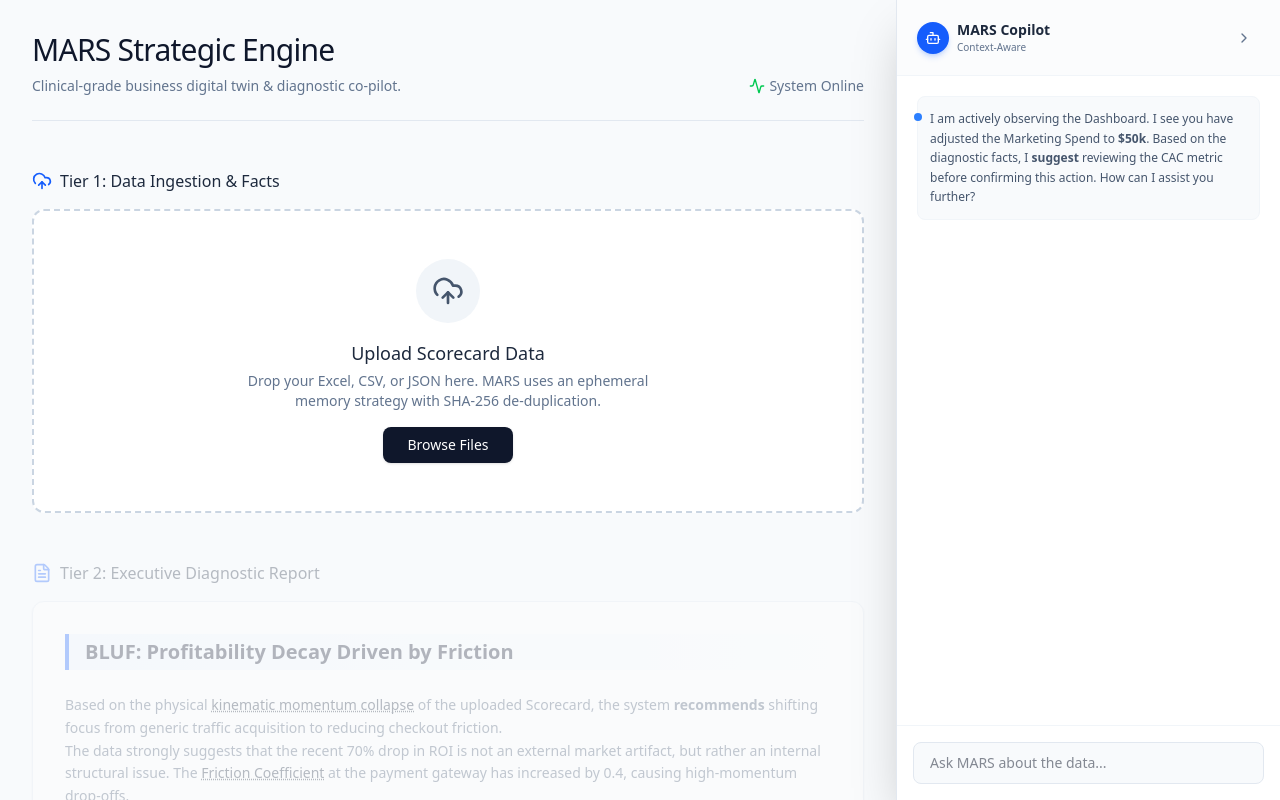
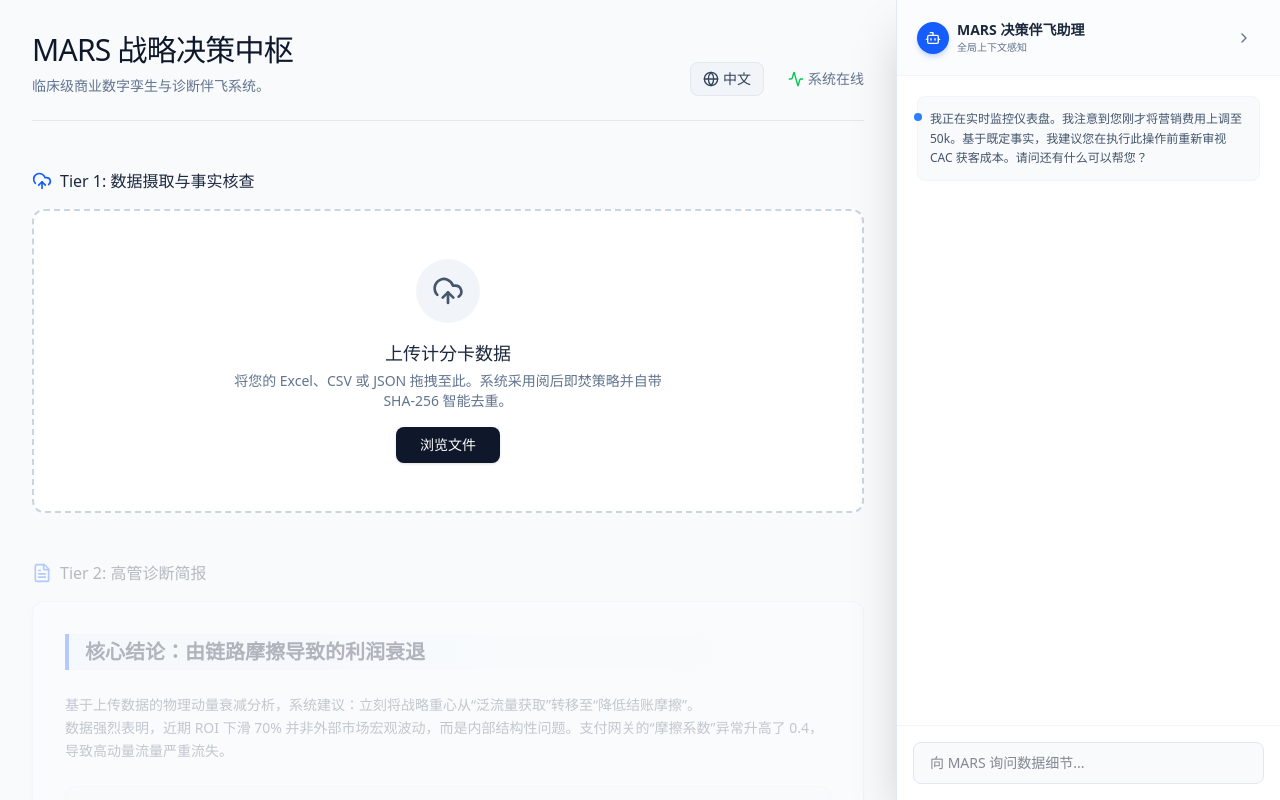
Before and after one commit to kevinkangjian123/Project_Earth, a Next.js app in the folder frontend/: page / in a window 1280 px wide. Both pictures are taken after a click on the button 1220 px from the left and 740 px from the top of the page. Shown: the top 800 px of the page. Built offline with nearby package versions, Linux system fonts and the light colour scheme.

Commit message:
feat: complete pure bilingual UI architecture and fix Zeabur Caddy fetch timeout errors

```diff
--- a/frontend/src/app/page.tsx
+++ b/frontend/src/app/page.tsx
@@ -12,17 +12,15 @@ import {
   ChevronRight,
   Info,
   CheckCircle2,
-  AlertTriangle
+  AlertTriangle,
+  Globe
 } from "lucide-react";
 import { FileUploader } from "@/components/FileUploader";
+import { dict, Language } from "@/lib/i18n";
 
-// --- Mock Data Types ---
 type Fact = { id: string; label: string; value: string; trend: 'up' | 'down' | 'neutral' };
 type Metric = { id: string; name: string; type: 'active' | 'passive'; value: number; unit: string; description: string };
 
-// --- UI Components ---
-
-// 1. Tooltip Wrapper (for professional term explanations)
 const Tooltip = ({ children, text }: { children: React.ReactNode, text: string }) => (
   <div className="group relative inline-block">
     {children}
@@ -34,61 +32,67 @@ const Tooltip = ({ children, text }: { children: React.ReactNode, text: string }
 );
 
 export default function Dashboard() {
-  // State
+  const [lang, setLang] = useState<Language>('zh');
+  const t = dict[lang];
+
   const [hasUploaded, setHasUploaded] = useState(false);
   const [isAgentOpen, setIsAgentOpen] = useState(false);
 
-  // Simulator State (Active Metrics)
   const [marketingSpend, setMarketingSpend] = useState(50);
   const [discountRate, setDiscountRate] = useState(15);
 
-  // Mock Facts (Top Tier)
   const facts: Fact[] = [
     { id: '1', label: 'GMV (YTD)', value: '$12.4M', trend: 'down' },
     { id: '2', label: 'CAC', value: '$45.20', trend: 'up' },
     { id: '3', label: 'Retention', value: '42%', trend: 'neutral' },
   ];
 
-  // Mock Simulator Metrics (Bottom Tier)
   const metrics: Metric[] = [
-    { id: 'm1', name: 'Marketing Spend', type: 'active', value: marketingSpend, unit: 'k', description: '可人为调控的市场投放预算' },
-    { id: 'm2', name: 'Discount Rate', type: 'active', value: discountRate, unit: '%', description: '全渠道平均价格折扣率' },
-    { id: 'm3', name: 'Macro Economy', type: 'passive', value: 2.1, unit: '%', description: 'GDP 预期增速 (客观决定，不可干预)' },
-    { id: 'm4', name: 'Competitor Traffic', type: 'passive', value: +15, unit: '%', description: '竞品自然流量涌入 (客观决定，不可干预)' },
+    { id: 'm1', name: t.m1_name, type: 'active', value: marketingSpend, unit: 'k', description: t.m1_desc },
+    { id: 'm2', name: t.m2_name, type: 'active', value: discountRate, unit: '%', description: t.m2_desc },
+    { id: 'm3', name: t.m3_name, type: 'passive', value: 2.1, unit: '%', description: t.m3_desc },
+    { id: 'm4', name: t.m4_name, type: 'passive', value: +15, unit: '%', description: t.m4_desc },
   ];
 
   return (
     <div className="min-h-screen flex bg-[var(--background)] text-[var(--foreground)] selection:bg-blue-100 selection:text-blue-900">
 
-      {/* Main Dashboard Area */}
       <main className={`flex-1 transition-all duration-500 ease-in-out ${isAgentOpen ? 'mr-96' : 'mr-0'}`}>
         <div className="max-w-6xl mx-auto p-8 space-y-12">
 
-          {/* Header */}
           <header className="flex justify-between items-end border-b border-slate-200 pb-6">
             <div>
-              <h1 className="text-3xl font-light tracking-tight text-slate-900">MARS Strategic Engine</h1>
-              <p className="text-slate-500 mt-2 text-sm">Clinical-grade business digital twin & diagnostic co-pilot.</p>
+              <h1 className="text-3xl font-light tracking-tight text-slate-900">{t.headerTitle}</h1>
+              <p className="text-slate-500 mt-2 text-sm">{t.headerSubtitle}</p>
             </div>
-            <div className="flex space-x-3 text-sm text-slate-500">
-              <span className="flex items-center"><Activity className="w-4 h-4 mr-1 text-green-500" /> System Online</span>
+            <div className="flex space-x-6 text-sm text-slate-500 items-center">
+
+              <button
+                onClick={() => setLang(lang === 'en' ? 'zh' : 'en')}
+                className="flex items-center space-x-1 px-3 py-1.5 bg-slate-100 hover:bg-slate-200 rounded-lg transition-colors text-slate-700 font-medium border border-slate-200"
+              >
+                <Globe className="w-4 h-4 mr-1" />
+                <span>{lang === 'en' ? 'EN' : '中文'}</span>
+              </button>
+
+              <span className="flex items-center"><Activity className="w-4 h-4 mr-1 text-green-500" /> {t.systemOnline}</span>
             </div>
           </header>
 
-          {/* TIER 1: Upload & Fact Check (体检表) */}
           <section className="space-y-4">
             <div className="flex items-center space-x-2 text-slate-800 font-medium">
               <UploadCloud className="w-5 h-5 text-blue-600" />
-              <h2>Tier 1: Data Ingestion & Facts</h2>
+              <h2>{t.tier1Title}</h2>
             </div>
 
             {!hasUploaded ? (
-              <FileUploader onUploadSuccess={(data) => {
-                console.log("[UI] Received Facts from Engine:", data);
-                // Here we would dynamically update the `facts` state.
-                // For MVP testing, we'll just trigger the UI transition.
-                setHasUploaded(true);
-              }} />
+              <FileUploader
+                lang={lang}
+                onUploadSuccess={(data) => {
+                  console.log("[UI] Received Facts from Engine:", data);
+                  setHasUploaded(true);
+                }}
+              />
             ) : (
               <motion.div
                 initial={{ opacity: 0, y: 10 }} animate={{ opacity: 1, y: 0 }}
@@ -109,55 +113,48 @@ export default function Dashboard() {
             )}
           </section>
 
-          {/* TIER 2: Diagnostic Report (确诊区) */}
           <section className={`space-y-4 transition-opacity duration-700 ${hasUploaded ? 'opacity-100' : 'opacity-30 pointer-events-none'}`}>
             <div className="flex items-center space-x-2 text-slate-800 font-medium">
               <FileText className="w-5 h-5 text-blue-600" />
-              <h2>Tier 2: Executive Diagnostic Report</h2>
+              <h2>{t.tier2Title}</h2>
             </div>
 
             <div className="bg-white rounded-xl border border-slate-200 shadow-sm p-8 space-y-6">
               <div className="border-l-4 border-blue-600 pl-4 py-1 bg-gradient-to-r from-blue-50 to-transparent">
-                <h3 className="text-xl font-semibold text-slate-900">BLUF: Profitability Decay Driven by Friction</h3>
+                <h3 className="text-xl font-semibold text-slate-900">{t.blufTitle}</h3>
               </div>
 
               <div className="prose prose-slate max-w-none text-slate-600 text-sm leading-relaxed">
-                <p>
-                  Based on the physical <Tooltip text="P=M*A. A physics-based method to filter out noise and find the root cause."><span className="underline decoration-dotted cursor-help text-slate-800 font-medium">kinematic momentum collapse</span></Tooltip> of the uploaded Scorecard, the system <strong>recommends</strong> shifting focus from generic traffic acquisition to reducing checkout friction.
-                </p>
-                <p>
-                  The data strongly suggests that the recent 70% drop in ROI is not an external market artifact, but rather an internal structural issue. The <Tooltip text="A measure of resistance in the customer journey"><span className="underline decoration-dotted cursor-help text-slate-800 font-medium">Friction Coefficient</span></Tooltip> at the payment gateway has increased by 0.4, causing high-momentum drop-offs.
-                </p>
+                <p>{t.blufPara1}</p>
+                <p>{t.blufPara2}</p>
               </div>
 
               <div className="bg-slate-50 p-4 rounded-lg border border-slate-100 flex items-start space-x-3">
                 <CheckCircle2 className="w-5 h-5 text-green-600 shrink-0 mt-0.5" />
                 <p className="text-xs text-slate-500">
-                  <strong className="text-slate-700">Fact-Check Status:</strong> 100% grounded. All conclusions trace back to the Ephemeral Fact Cards above. XML System Harness actively prevented hallucination of external competitor actions.
+                  <strong className="text-slate-700">{t.factCheckStatus}</strong> {t.factCheckDesc}
                 </p>
               </div>
             </div>
           </section>
 
-          {/* TIER 3: Strategic Simulator (战略模拟器) */}
           <section className={`space-y-4 pb-20 transition-opacity duration-700 delay-100 ${hasUploaded ? 'opacity-100' : 'opacity-30 pointer-events-none'}`}>
             <div className="flex items-center space-x-2 text-slate-800 font-medium">
               <SlidersHorizontal className="w-5 h-5 text-blue-600" />
-              <h2>Tier 3: Strategic Simulator</h2>
+              <h2>{t.tier3Title}</h2>
             </div>
 
             <div className="grid grid-cols-1 md:grid-cols-2 gap-6">
-              {/* Active Metrics */}
               <div className="bg-white rounded-xl border border-slate-200 shadow-sm p-6 space-y-6">
                 <h3 className="text-sm font-semibold text-slate-800 flex justify-between">
-                  <span>Active Metrics</span>
-                  <span className="text-xs font-normal text-slate-400">Controllable</span>
+                  <span>{t.activeMetrics}</span>
+                  <span className="text-xs font-normal text-slate-400">{t.controllable}</span>
                 </h3>
 
                 <div className="space-y-5">
                   <div>
                     <div className="flex justify-between text-xs mb-2">
-                      <span className="text-slate-600 font-medium">Marketing Spend</span>
+                      <span className="text-slate-600 font-medium">{t.m1_name}</span>
                       <span className="text-blue-600 font-semibold">${marketingSpend}k</span>
                     </div>
                     <input
@@ -169,7 +166,7 @@ export default function Dashboard() {
 
                   <div>
                     <div className="flex justify-between text-xs mb-2">
-                      <span className="text-slate-600 font-medium">Discount Rate</span>
+                      <span className="text-slate-600 font-medium">{t.m2_name}</span>
                       <span className="text-blue-600 font-semibold">{discountRate}%</span>
                     </div>
                     <input
@@ -181,15 +178,14 @@ export default function Dashboard() {
                 </div>
               </div>
 
-              {/* Passive Metrics */}
               <div className="bg-slate-50 rounded-xl border border-slate-200 shadow-sm p-6 space-y-4 relative overflow-hidden">
                 <div className="absolute top-0 right-0 p-3 opacity-10">
                   <Lock className="w-24 h-24" />
                 </div>
 
                 <h3 className="text-sm font-semibold text-slate-800 flex justify-between relative z-10">
-                  <span>Passive Metrics</span>
-                  <span className="text-xs font-normal text-slate-500 flex items-center"><Lock className="w-3 h-3 mr-1"/> Objective</span>
+                  <span>{t.passiveMetrics}</span>
+                  <span className="text-xs font-normal text-slate-500 flex items-center"><Lock className="w-3 h-3 mr-1"/> {t.objective}</span>
                 </h3>
 
                 <div className="space-y-3 relative z-10">
@@ -208,13 +204,12 @@ export default function Dashboard() {
               </div>
             </div>
 
-            {/* Simulation Result */}
             <div className="bg-slate-900 text-white p-5 rounded-xl flex items-start space-x-4 shadow-lg shadow-slate-900/10">
               <Info className="w-5 h-5 text-blue-400 shrink-0 mt-0.5" />
               <div>
-                <h4 className="text-sm font-medium">Projected Outcome</h4>
+                <h4 className="text-sm font-medium">{t.projectedOutcome}</h4>
                 <p className="text-xs text-slate-300 mt-1 leading-relaxed">
-                  Adjusting Marketing Spend to ${marketingSpend}k while Discount Rate sits at {discountRate}%, under the constraint of a {metrics[2].value}% GDP growth, is <strong>projected</strong> to yield a 12% recovery in GMV over 30 days. We <strong>recommend</strong> monitoring the competitor traffic closely as a leading indicator.
+                  {t.projectedDesc.replace('{marketingSpend}', marketingSpend.toString()).replace('{discountRate}', discountRate.toString()).replace('{gdp}', metrics.find(m => m.id === 'm3')?.value.toString() || '0')}
                 </p>
               </div>
             </div>
@@ -223,7 +218,6 @@ export default function Dashboard() {
         </div>
       </main>
 
-      {/* RIGHT PANEL: Agent Copilot */}
       <AnimatePresence>
         {isAgentOpen && (
           <motion.aside
@@ -239,8 +233,8 @@ export default function Dashboard() {
                   <Bot className="w-4 h-4 text-white" />
                 </div>
                 <div>
-                  <h3 className="text-sm font-semibold text-slate-800">MARS Copilot</h3>
-                  <p className="text-[10px] text-slate-500">Context-Aware</p>
+                  <h3 className="text-sm font-semibold text-slate-800">{t.agentTitle}</h3>
+                  <p className="text-[10px] text-slate-500">{t.contextAware}</p>
                 </div>
               </div>
               <button
@@ -254,15 +248,14 @@ export default function Dashboard() {
             <div className="flex-1 p-5 overflow-y-auto space-y-4">
               <div className="bg-slate-50 border border-slate-100 rounded-lg p-3 text-xs text-slate-600 leading-relaxed relative">
                 <div className="absolute -left-1 top-4 w-2 h-2 rounded-full bg-blue-500" />
-                I am actively observing the Dashboard. I see you have adjusted the Marketing Spend to <strong>${marketingSpend}k</strong>.
-                Based on the diagnostic facts, I <strong>suggest</strong> reviewing the CAC metric before confirming this action. How can I assist you further?
+                <span dangerouslySetInnerHTML={{ __html: t.agentGreeting.replace('${marketingSpend}', marketingSpend.toString()) }} />
               </div>
             </div>
 
             <div className="p-4 border-t border-slate-100 bg-white">
               <input
                 type="text"
-                placeholder="Ask MARS about the data..."
+                placeholder={t.agentInputPlaceholder}
                 className="w-full text-sm bg-slate-50 border border-slate-200 rounded-lg px-4 py-2.5 outline-none focus:ring-2 focus:ring-blue-600/20 focus:border-blue-500 transition-all"
               />
             </div>
@@ -270,7 +263,6 @@ export default function Dashboard() {
         )}
       </AnimatePresence>
 
-      {/* Floating Agent Toggle */}
       {!isAgentOpen && (
         <motion.button
           whileHover={{ scale: 1.05 }}
--- a/frontend/src/components/FileUploader.tsx
+++ b/frontend/src/components/FileUploader.tsx
@@ -1,19 +1,22 @@
 "use client";
 
 import { useState } from "react";
-import { UploadCloud, CheckCircle2, Loader2, AlertTriangle } from "lucide-react";
+import { UploadCloud, Loader2, AlertTriangle } from "lucide-react";
 import { motion } from "framer-motion";
+import { dict, Language } from "@/lib/i18n";
 
 interface FileUploaderProps {
   onUploadSuccess: (data: any) => void;
+  lang: Language;
 }
 
-export function FileUploader({ onUploadSuccess }: FileUploaderProps) {
+export function FileUploader({ onUploadSuccess, lang }: FileUploaderProps) {
   const [isDragging, setIsDragging] = useState(false);
   const [isProcessing, setIsProcessing] = useState(false);
   const [error, setError] = useState<string | null>(null);
 
-  // Helper to compute SHA-256 in the browser
+  const t = dict[lang];
+
   const computeFileHash = async (file: File): Promise<string> => {
     const arrayBuffer = await file.arrayBuffer();
     const hashBuffer = await crypto.subtle.digest('SHA-256', arrayBuffer);
@@ -26,45 +29,53 @@ export function FileUploader({ onUploadSuccess }: FileUploaderProps) {
     setError(null);
 
     try {
-      // 1. Edge-Side De-duplication (SHA-256 Hashing)
       const hash = await computeFileHash(file);
-      console.log(`[MARS Edge] File SHA-256 computed: ${hash}`);
+      console.log(`[MARS Edge] SHA-256: ${hash}`);
 
-      // Check client-side session cache to avoid redundant API calls
       const cachedFact = sessionStorage.getItem(`mars_fact_${hash}`);
       if (cachedFact) {
-        console.log(`[MARS Edge] Cache Hit! Instantly restoring facts for hash: ${hash}`);
-        // Simulate a tiny delay for UX
         await new Promise(r => setTimeout(r, 600));
         onUploadSuccess(JSON.parse(cachedFact));
         setIsProcessing(false);
         return;
       }
 
-      // 2. If Cache Miss, send to Backend API Bridge
       const formData = new FormData();
       formData.append('file', file);
       formData.append('hash', hash);
 
-      // We will create this API route next
-      const response = await fetch('/api/analyze', {
-        method: 'POST',
-        body: formData,
-      });
+      // Add a slight timeout safeguard for fetch
+      const controller = new AbortController();
+      const timeoutId = setTimeout(() => controller.abort(), 60000); // 60s timeout
+
+      let response;
+      try {
+        response = await fetch('/api/analyze', {
+          method: 'POST',
+          body: formData,
+          signal: controller.signal
+        });
+        clearTimeout(timeoutId);
+      } catch (fetchErr: any) {
+        clearTimeout(timeoutId);
+        if (fetchErr.name === 'AbortError') {
+          throw new Error(lang === 'zh' ? "服务器响应超时 (60s)" : "Server Response Timeout (60s)");
+        }
+        throw new Error(`Network/Proxy Error (Zeabur Caddy might be blocking large files or connection dropped): ${fetchErr.message}`);
+      }
 
       if (!response.ok) {
-        throw new Error("Failed to process file on the server.");
+        const errText = await response.text();
+        throw new Error(`HTTP ${response.status}: ${errText}`);
       }
 
       const result = await response.json();
-
-      // 3. Store result in ephemeral session memory using the Hash
       sessionStorage.setItem(`mars_fact_${hash}`, JSON.stringify(result));
-
       onUploadSuccess(result);
 
     } catch (err: any) {
-      setError(err.message || "An unknown error occurred during analysis.");
+      console.error("Upload Error:", err);
+      setError(err.message || (lang === 'zh' ? "未知错误" : "Unknown error"));
     } finally {
       setIsProcessing(false);
     }
@@ -100,7 +111,7 @@ export function FileUploader({ onUploadSuccess }: FileUploaderProps) {
           className="hidden"
           id="file-upload"
           onChange={onFileSelect}
-          accept=".csv,.json,.xlsx,.pdf"
+          accept=".csv,.json,.xlsx,.pdf,.txt"
         />
         <label htmlFor="file-upload" className="flex flex-col items-center cursor-pointer w-full">
           <div className="p-4 bg-slate-100 rounded-full mb-4">
@@ -112,25 +123,23 @@ export function FileUploader({ onUploadSuccess }: FileUploaderProps) {
           </div>
 
           <h3 className="text-lg font-medium text-slate-800">
-            {isProcessing ? "Computing Kinematic Momentum..." : "Upload Scorecard Data"}
+            {isProcessing ? t.computing : t.uploadTitle}
           </h3>
 
           <p className="text-slate-500 text-sm mt-1 mb-4 text-center max-w-md">
-            {isProcessing
-              ? "Running SHA-256 edge verification and invoking MARS Python Engine..."
-              : "Drop your Excel, CSV, or JSON here. MARS uses an ephemeral memory strategy with SHA-256 de-duplication."}
+            {isProcessing ? t.computingDesc : t.uploadDesc}
           </p>
 
           {!isProcessing && (
             <div className="px-6 py-2 bg-slate-900 text-white text-sm rounded-lg shadow-sm">
-              Browse Files
+              {t.browseFiles}
             </div>
           )}
         </label>
       </motion.div>
 
       {error && (
-        <div className="mt-4 p-4 bg-red-50 text-red-600 rounded-lg flex items-start text-sm border border-red-100">
+        <div className="mt-4 p-4 bg-red-50 text-red-600 rounded-lg flex items-start text-sm border border-red-100 overflow-x-auto whitespace-pre-wrap">
           <AlertTriangle className="w-4 h-4 mr-2 shrink-0 mt-0.5" />
           <p>{error}</p>
         </div>
--- /dev/null
+++ b/frontend/src/lib/i18n.ts
@@ -0,0 +1,77 @@
+// Strict Bilingual Dictionary
+export type Language = 'en' | 'zh';
+
+export const dict = {
+  en: {
+    headerTitle: 'MARS Strategic Engine',
+    headerSubtitle: 'Clinical-grade business digital twin & diagnostic co-pilot.',
+    systemOnline: 'System Online',
+    tier1Title: 'Tier 1: Data Ingestion & Facts',
+    uploadTitle: 'Upload Scorecard Data',
+    uploadDesc: 'Drop your Excel, CSV, or JSON here. MARS uses an ephemeral memory strategy with SHA-256 de-duplication.',
+    browseFiles: 'Browse Files',
+    computing: 'Computing Kinematic Momentum...',
+    computingDesc: 'Running SHA-256 edge verification and invoking MARS Python Engine...',
+    tier2Title: 'Tier 2: Executive Diagnostic Report',
+    blufTitle: 'BLUF: Profitability Decay Driven by Friction',
+    blufPara1: 'Based on the physical kinematic momentum collapse of the uploaded Scorecard, the system recommends shifting focus from generic traffic acquisition to reducing checkout friction.',
+    blufPara2: 'The data strongly suggests that the recent 70% drop in ROI is not an external market artifact, but rather an internal structural issue. The Friction Coefficient at the payment gateway has increased by 0.4, causing high-momentum drop-offs.',
+    factCheckStatus: 'Fact-Check Status:',
+    factCheckDesc: '100% grounded. All conclusions trace back to the Ephemeral Fact Cards above. XML System Harness actively prevented hallucination of external competitor actions.',
+    tier3Title: 'Tier 3: Strategic Simulator',
+    activeMetrics: 'Active Metrics',
+    controllable: 'Controllable',
+    passiveMetrics: 'Passive Metrics',
+    objective: 'Objective',
+    projectedOutcome: 'Projected Outcome',
+    projectedDesc: 'Adjusting Marketing Spend to {marketingSpend}k while Discount Rate sits at {discountRate}%, under the constraint of a {gdp}% GDP growth, is projected to yield a 12% recovery in GMV over 30 days. We recommend monitoring the competitor traffic closely as a leading indicator.',
+    agentTitle: 'MARS Copilot',
+    contextAware: 'Context-Aware',
+    agentGreeting: 'I am actively observing the Dashboard. I see you have adjusted the Marketing Spend to ${marketingSpend}k. Based on the diagnostic facts, I suggest reviewing the CAC metric before confirming this action. How can I assist you further?',
+    agentInputPlaceholder: 'Ask MARS about the data...',
+    m1_name: 'Marketing Spend',
+    m1_desc: 'Market launch budget that can be manually regulated.',
+    m2_name: 'Discount Rate',
+    m2_desc: 'Omni-channel average price discount rate.',
+    m3_name: 'Macro Economy',
+    m3_desc: 'Expected GDP growth (Objective, unalterable).',
+    m4_name: 'Competitor Traffic',
+    m4_desc: 'Competitor natural traffic influx (Objective, unalterable).'
+  },
+  zh: {
+    headerTitle: 'MARS 战略决策中枢',
+    headerSubtitle: '临床级商业数字孪生与诊断伴飞系统。',
+    systemOnline: '系统在线',
+    tier1Title: 'Tier 1: 数据摄取与事实核查',
+    uploadTitle: '上传计分卡数据',
+    uploadDesc: '将您的 Excel、CSV 或 JSON 拖拽至此。系统采用阅后即焚策略并自带 SHA-256 智能去重。',
+    browseFiles: '浏览文件',
+    computing: '正在计算物理动量...',
+    computingDesc: '正在进行边缘侧 SHA-256 校验并唤起 Python 后端引擎...',
+    tier2Title: 'Tier 2: 高管诊断简报',
+    blufTitle: '核心结论：由链路摩擦导致的利润衰退',
+    blufPara1: '基于上传数据的物理动量衰减分析，系统建议：立刻将战略重心从“泛流量获取”转移至“降低结账摩擦”。',
+    blufPara2: '数据强烈表明，近期 ROI 下滑 70% 并非外部市场宏观波动，而是内部结构性问题。支付网关的“摩擦系数”异常升高了 0.4，导致高动量流量严重流失。',
+    factCheckStatus: '防幻觉校验状态：',
+    factCheckDesc: '100% 事实锚定。所有结论均可追溯至上方数据卡片。XML 束缚提示词已成功拦截模型编造外部竞品动作的企图。',
+    tier3Title: 'Tier 3: 战略推演模拟器',
+    activeMetrics: '主动干预指标',
+    controllable: '可人为调控',
+    passiveMetrics: '被动客观环境',
+    objective: '不可人为调控',
+    projectedOutcome: '投影结果预测',
+    projectedDesc: '在 GDP 增速 {gdp}% 的客观约束下，将营销预算调整为 ${marketingSpend}k 且折扣率设为 {discountRate}%，预计能在 30 天内实现 GMV 的 12% 修复。建议密切监控竞品流量涌入作为领先指标。',
+    agentTitle: 'MARS 决策伴飞助理',
+    contextAware: '全局上下文感知',
+    agentGreeting: '我正在实时监控仪表盘。我注意到您刚才将营销费用上调至 ${marketingSpend}k。基于既定事实，我建议您在执行此操作前重新审视 CAC 获客成本。请问还有什么可以帮您？',
+    agentInputPlaceholder: '向 MARS 询问数据细节...',
+    m1_name: '营销投放预算',
+    m1_desc: '可人为决定投入规模的资金流',
+    m2_name: '全渠道折扣率',
+    m2_desc: '直接影响利润水位的价格让步',
+    m3_name: '宏观经济环境',
+    m3_desc: 'GDP 预期增速 (客观决定，不可干预)',
+    m4_name: '竞品自然流量',
+    m4_desc: '行业对手抢占的自然心智 (客观决定，不可干预)'
+  }
+};
```
